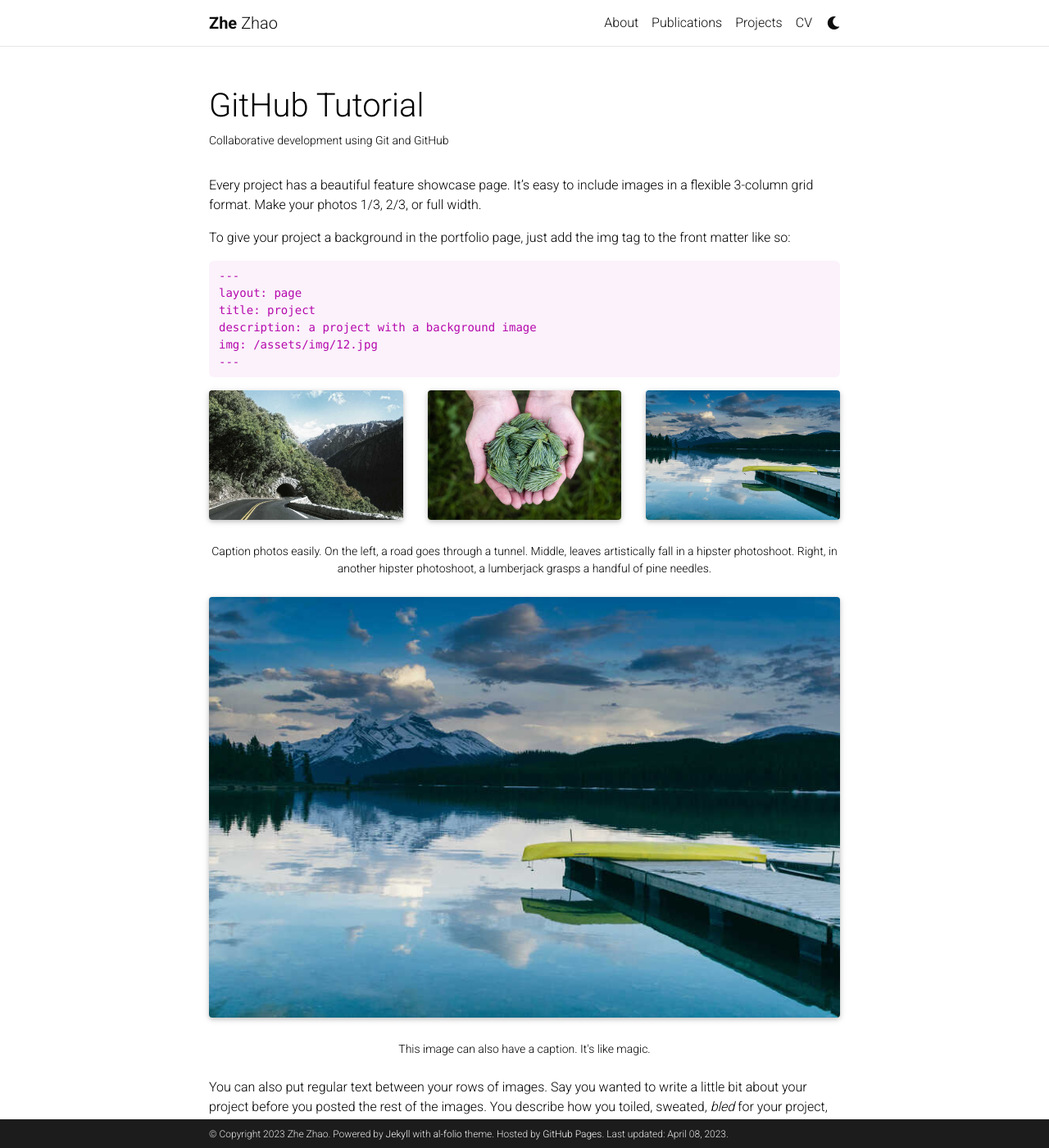
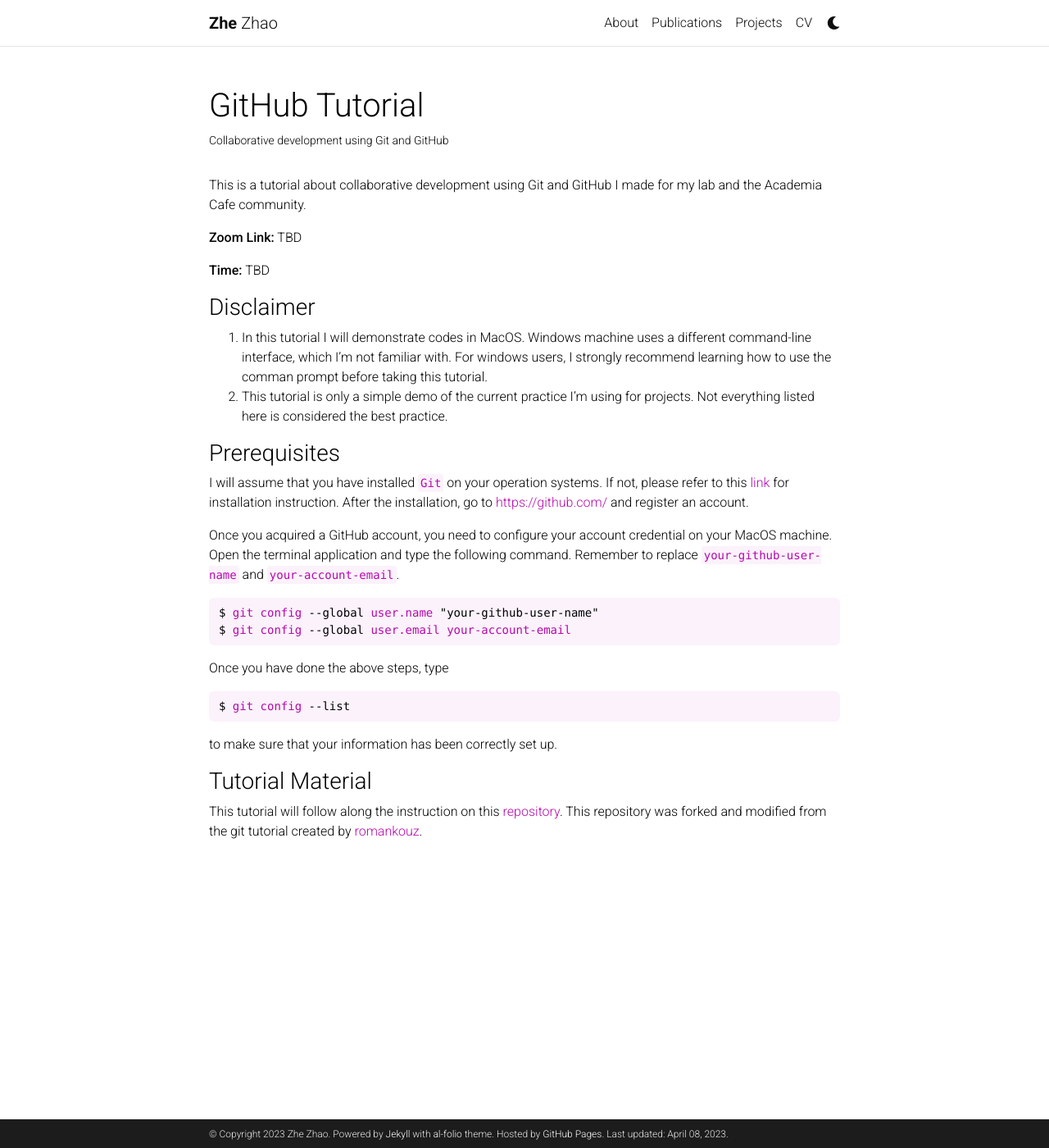
Before and after one commit to zhezhaozz/zhezhaozz.github.io, a Jekyll site: the page built from _projects/github.md, in a window 1280 px wide and 1400 px high. Shown: the whole window at 82% size. Built offline with Jekyll 4.4.1, drawn with Linux system fonts in a browser that asks for light colours; full-size pictures stand in for the smaller copies a plugin makes; comment, search, counter and statistics services are not loaded; a style sheet for code colours, icons or effects is not loaded; some of the changed text lies outside the part shown.

Commit message:
set up the github tutorial project

````diff
--- a/_projects/github.md
+++ b/_projects/github.md
@@ -7,74 +7,38 @@ importance: 3
 category: Tutorial
 ---
 
-Every project has a beautiful feature showcase page.
-It's easy to include images in a flexible 3-column grid format.
-Make your photos 1/3, 2/3, or full width.
+This is a tutorial about collaborative development using Git and GitHub I made for my lab and the Academia Cafe community.
 
-To give your project a background in the portfolio page, just add the img tag to the front matter like so:
+**Zoom Link:** TBD
 
-    ---
-    layout: page
-    title: project
-    description: a project with a background image
-    img: /assets/img/12.jpg
-    ---
+**Time:** TBD
 
-<div class="row">
-    <div class="col-sm mt-3 mt-md-0">
-        {% include figure.html path="assets/img/1.jpg" title="example image" class="img-fluid rounded z-depth-1" %}
-    </div>
-    <div class="col-sm mt-3 mt-md-0">
-        {% include figure.html path="assets/img/3.jpg" title="example image" class="img-fluid rounded z-depth-1" %}
-    </div>
-    <div class="col-sm mt-3 mt-md-0">
-        {% include figure.html path="assets/img/5.jpg" title="example image" class="img-fluid rounded z-depth-1" %}
-    </div>
-</div>
-<div class="caption">
-    Caption photos easily. On the left, a road goes through a tunnel. Middle, leaves artistically fall in a hipster photoshoot. Right, in another hipster photoshoot, a lumberjack grasps a handful of pine needles.
-</div>
-<div class="row">
-    <div class="col-sm mt-3 mt-md-0">
-        {% include figure.html path="assets/img/5.jpg" title="example image" class="img-fluid rounded z-depth-1" %}
-    </div>
-</div>
-<div class="caption">
-    This image can also have a caption. It's like magic.
-</div>
+### Disclaimer
+1. In this tutorial I will demonstrate codes in MacOS. Windows machine uses a different command-line interface, which I'm not familiar with. For windows users, I strongly recommend learning how to use the comman prompt before taking this tutorial.
+2. This tutorial is only a simple demo of the current practice I'm using for projects. Not everything listed here is considered the best practice.
 
-You can also put regular text between your rows of images.
-Say you wanted to write a little bit about your project before you posted the rest of the images.
-You describe how you toiled, sweated, *bled* for your project, and then... you reveal its glory in the next row of images.
+### Prerequisites
+I will assume that you have installed `Git` on your operation systems. If not, please refer to this [link](https://www.atlassian.com/git/tutorials/install-git) for installation instruction. After the installation, go to [https://github.com/](https://github.com/) and register an account.
 
-
-<div class="row justify-content-sm-center">
-    <div class="col-sm-8 mt-3 mt-md-0">
-        {% include figure.html path="assets/img/6.jpg" title="example image" class="img-fluid rounded z-depth-1" %}
-    </div>
-    <div class="col-sm-4 mt-3 mt-md-0">
-        {% include figure.html path="assets/img/11.jpg" title="example image" class="img-fluid rounded z-depth-1" %}
-    </div>
-</div>
-<div class="caption">
-    You can also have artistically styled 2/3 + 1/3 images, like these.
-</div>
-
-
-The code is simple.
-Just wrap your images with `<div class="col-sm">` and place them inside `<div class="row">` (read more about the <a href="https://getbootstrap.com/docs/4.4/layout/grid/">Bootstrap Grid</a> system).
-To make images responsive, add `img-fluid` class to each; for rounded corners and shadows use `rounded` and `z-depth-1` classes.
-Here's the code for the last row of images above:
+Once you acquired a GitHub account, you need to configure your account credential on your MacOS machine. Open the terminal application and type the following command. Remember to replace `your-github-user-name` and `your-account-email`.
 
 {% raw %}
-```html
-<div class="row justify-content-sm-center">
-    <div class="col-sm-8 mt-3 mt-md-0">
-        {% include figure.html path="assets/img/6.jpg" title="example image" class="img-fluid rounded z-depth-1" %}
-    </div>
-    <div class="col-sm-4 mt-3 mt-md-0">
-        {% include figure.html path="assets/img/11.jpg" title="example image" class="img-fluid rounded z-depth-1" %}
-    </div>
-</div>
+```zsh
+$ git config --global user.name "your-github-user-name"
+$ git config --global user.email your-account-email
 ```
 {% endraw %}
+
+Once you have done the above steps, type
+
+{% raw %}
+```zsh
+$ git config --list
+```
+{% endraw %}
+
+to make sure that your information has been correctly set up.
+
+### Tutorial Material
+
+This tutorial will follow along the instruction on this [repository](https://github.com/zhezhaozz/git_tutorial). This repository was forked and modified from the git tutorial created by [romankouz](https://github.com/romankouz/git_tutorial).
````
Also changed, not shown: _pages/about.md (+2 -2 lines).
